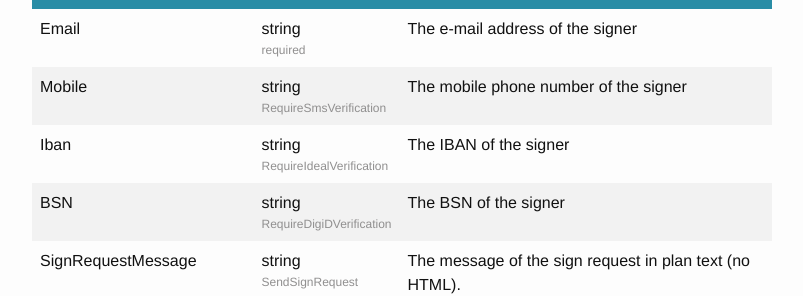
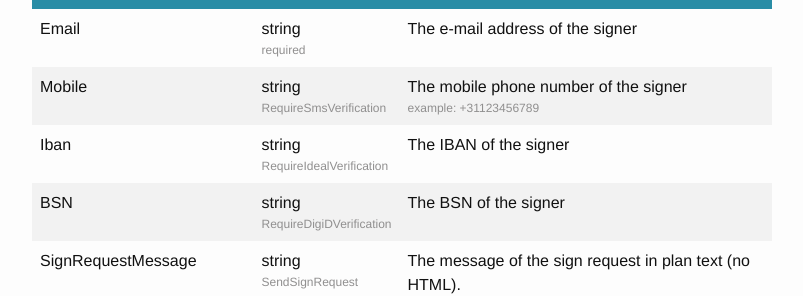
Before and after one commit to markohantula/evidos.github.io, a Jekyll site: the page built from endpoints.html, in a window 1280 px wide and 900 px high, scrolled down 2764 px. Shown: the part 159-455 px from the top of the window, without its empty margins (238-1041 px from the left). Built offline with Jekyll 4.4.1, drawn with Linux system fonts in a browser that asks for light colours.

Commit message:
SIG-1242 Add phonenumber format to description column

```diff
--- a/_data/api-swagger.yaml
+++ b/_data/api-swagger.yaml
@@ -96,6 +96,7 @@ paths:
                       type: string
                       required: RequireSmsVerification
                       description: The mobile phone number of the signer
+                      example: "+31123456789"
                     Iban:
                       type: string
                       required: RequireIdealVerification
--- a/endpoints.html
+++ b/endpoints.html
@@ -139,7 +139,11 @@ permalink: /endpoints/
             {% endif %}
             {% endif %}
           </td>
-          <td>{{ innerobjectproperty.description }}</td>
+          <td>{{ innerobjectproperty.description }}
+            {% if innerobjectproperty.example != null %}
+            <em>example: {{ innerobjectproperty.example }}</em>
+            {% endif %}
+          </td>
         </tr>
 
       {% endfor %}
```
